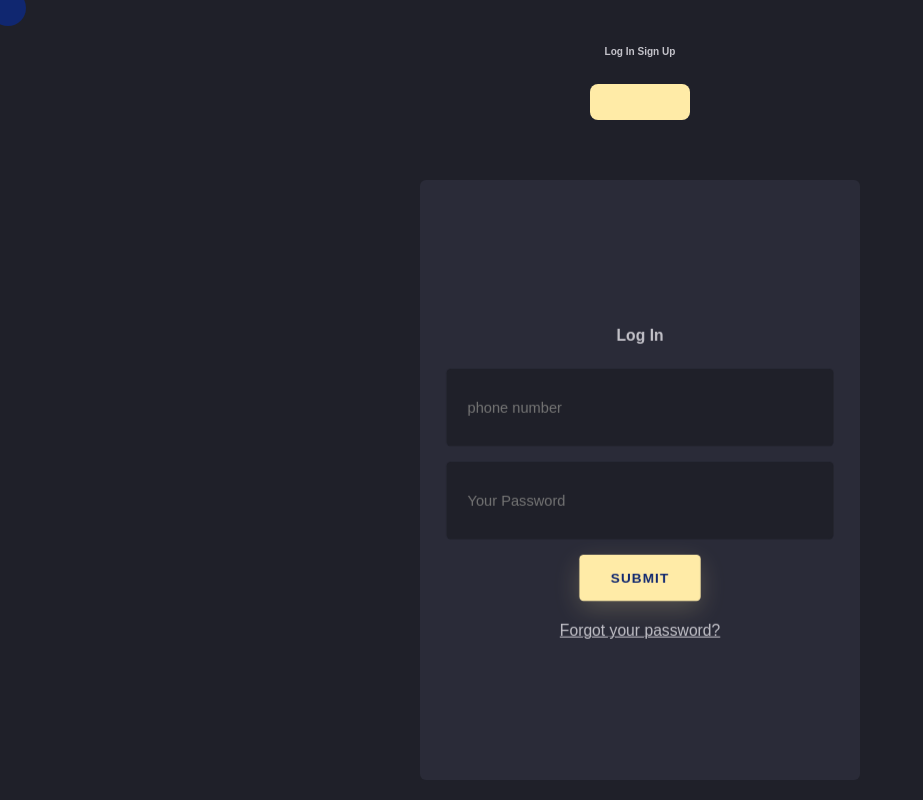
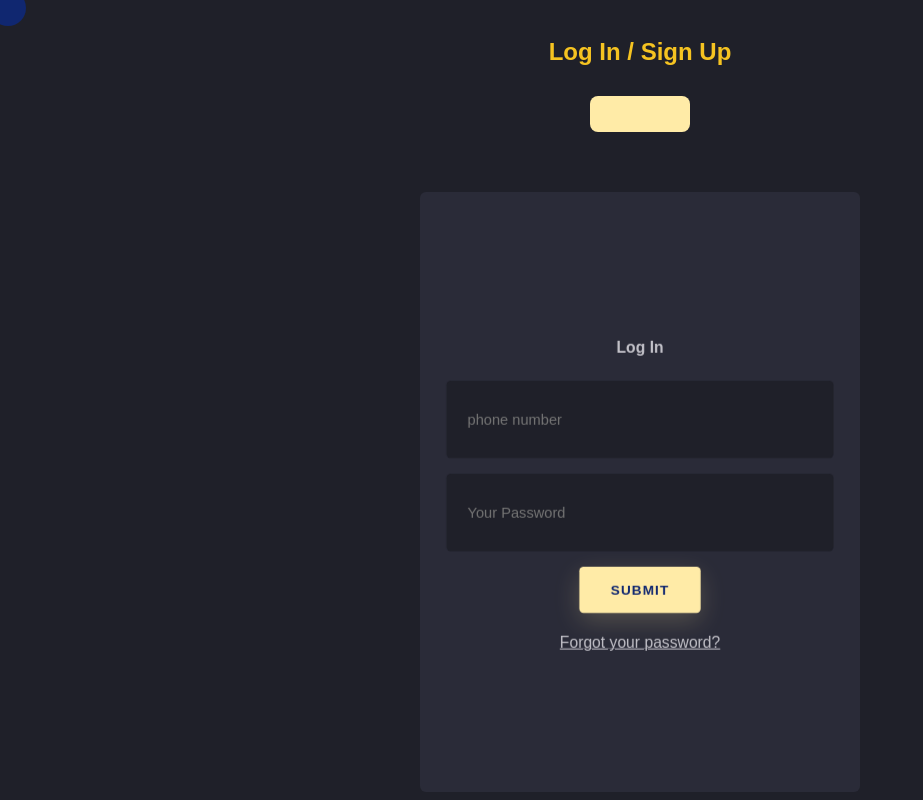
Before and after one commit to AyyyCn/Parki, a Django app: page /registerpage in a window 1280 px wide. Shown: the whole page, without its empty margins (0-923 px from the left). Run offline with Django 5.2, Linux system fonts and the light colour scheme; some libraries are stand-ins or nearby versions.

Commit message:
the merge pull commit

```diff
--- a/Backend/Parking/templates/POhomepage.html
+++ b/Backend/Parking/templates/POhomepage.html
@@ -82,7 +82,7 @@
             display: inline-block;
             margin: 10px 0;
             padding: 10px 20px;
-            background-color: #5bc0de;
+            background-color: #35f8de;
             color: white;
             text-align: center;
             text-decoration: none;
@@ -162,7 +162,7 @@
         button {
             width: 50%;
             padding: 10px;
-            background-color: #12aa40;
+            background-color: #3ff0f7;
             color: white;
             margin-top: 10px;
             border: none;
@@ -194,6 +194,7 @@
     <div class="btn-container">
         <a href="{% url 'log_out' %}" class="logout-btn">Logout</a>
     </div>
+    {% if parkings %}
     <table id="parking-table">
         <thead>
             <tr>
@@ -214,6 +215,7 @@
             {% endfor %}
         </tbody>
     </table>
+    {% endif %}
 
         <button id="show-parking-form" class="show-park">Click here to add a Parking</button>
         <div class="form-container">
--- a/Backend/Parking/templates/parking_owner_register.html
+++ b/Backend/Parking/templates/parking_owner_register.html
@@ -214,6 +214,10 @@
         .link:hover {
             color: #ffeba7;
         }
+        span {
+            font-size: 24px; /* Adjust this value to make the text larger */
+            color: #f5c321;
+        }
     </style>
 </head>
 <body>
@@ -222,7 +226,7 @@
             <div class="col-12 text-center align-self-center py-5">
                 <div class="section pb-5 pt-5 pt-sm-2 text-center">
                     <h6 class="mb-0 pb-3">
-                        <span>Log In</span>
+                        <span>Log In / </span>
                         <span>Sign Up</span>
                     </h6>
                     <input class="checkbox" type="checkbox" id="reg-log" name="reg-log"/>
```
